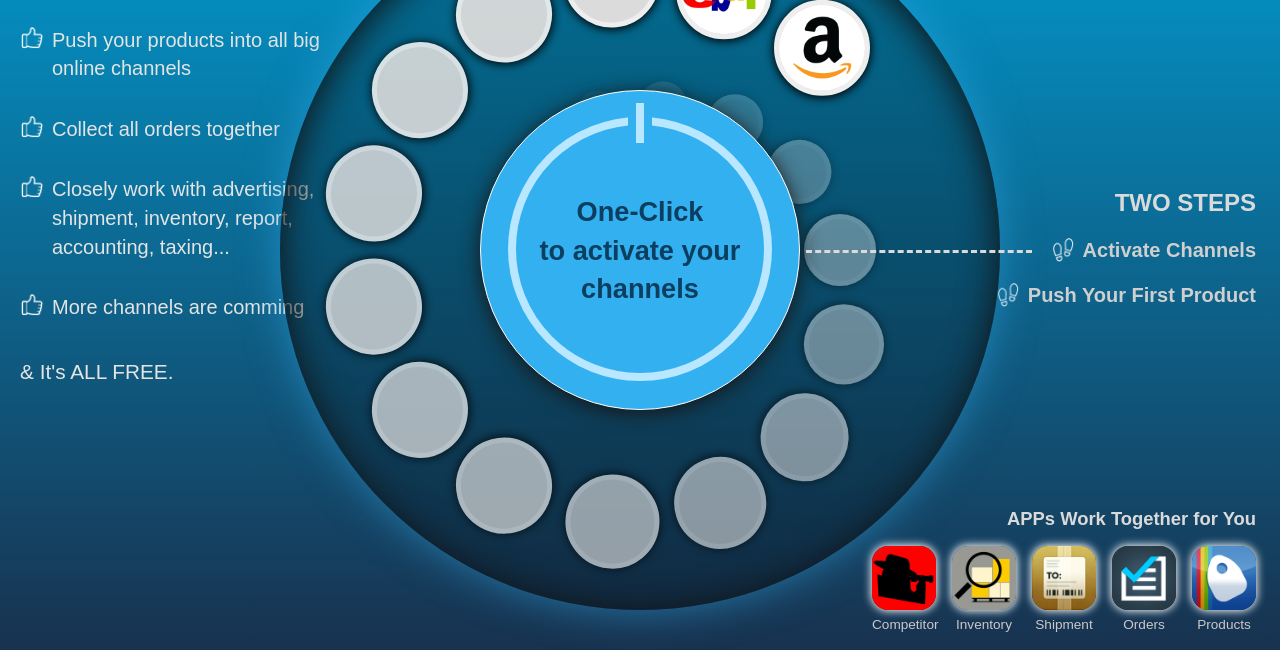
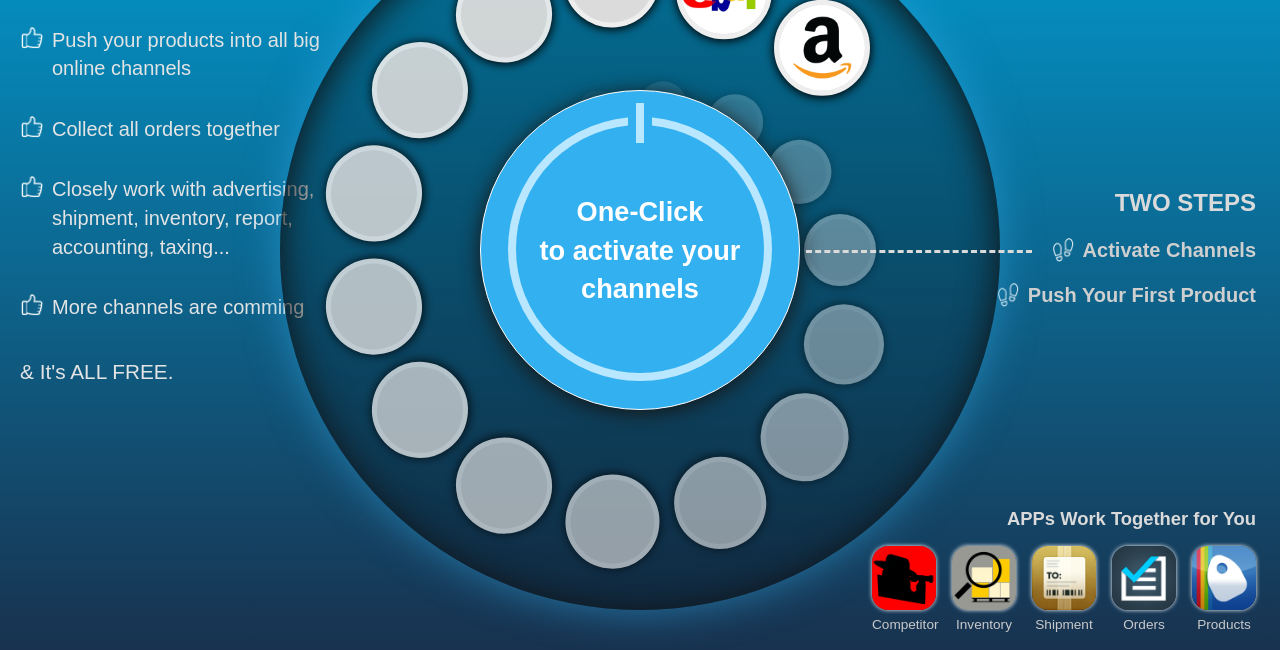
Before and after one commit to TianjiaSun/Channels, a website: page app/index.html in a window 1280 px wide. Shown: the part 150-800 px from the top of the page. Drawn offline with Linux system fonts and the light colour scheme.

Commit message:
update style

```diff
--- a/app/css/main.css
+++ b/app/css/main.css
@@ -211,7 +211,7 @@ text-align: center;
 font-family: arial;
 font-weight: bold;
 font-size: 3.4vh;
-color: rgb(12, 62, 95);
+color: white;
 -webkit-transition: 0.3s ease-in-out;
 -moz-transition: 0.3s ease-in-out;
 -o-transition: 0.3s ease-in-out;
@@ -653,15 +653,12 @@ width: 8vh;
 height: 8vh;
 border-radius: 2vh;
 overflow: hidden;
-box-shadow: 0 0 1vh 1px white;
--webkit-transition: 0.2s ease-in-out;
--moz-transition: 0.2s ease-in-out;
--o-transition: 0.2s ease-in-out;
-transition: 0.2s ease-in-out;
+box-shadow: 0 0 0.5vh 0px white;
 }
 
 .app_icon:hover {
 cursor: pointer;
+box-shadow: 0 0 1.5vh 2px white;
 }
 
 .app_name {
```
